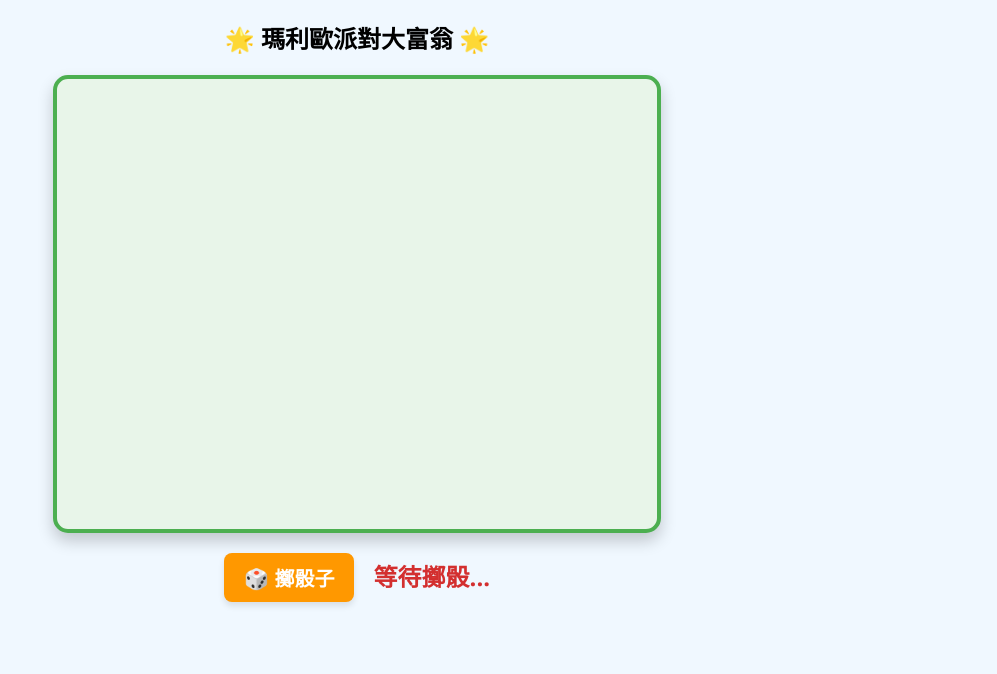
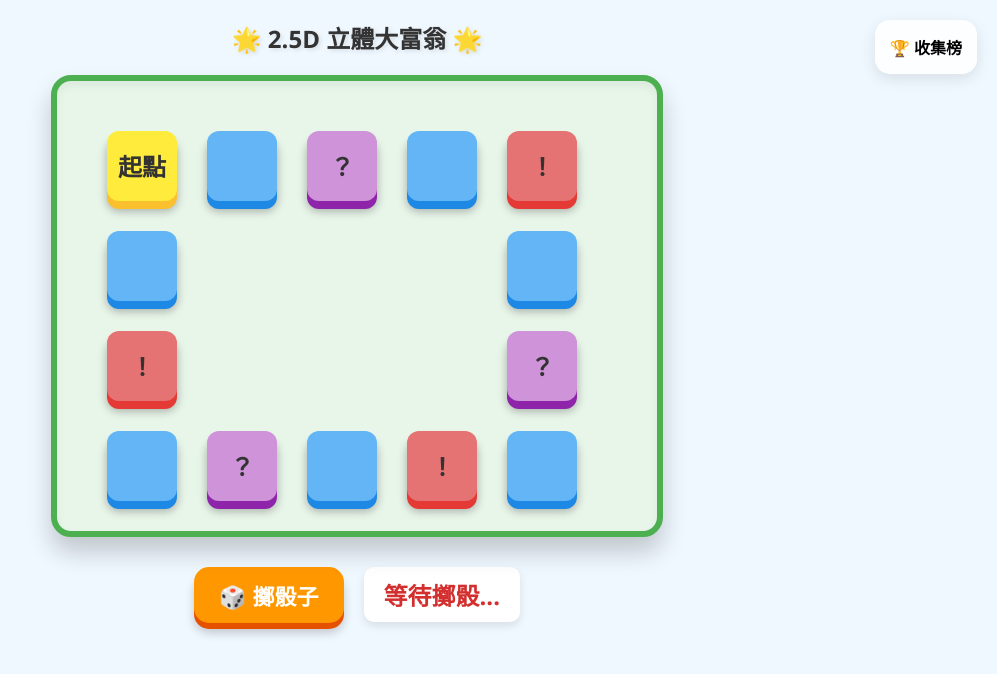
Before and after one commit to steve28818183232-glitch/hell-tractor-monopoly, a website: page index.html in a window 1280 px wide. Both pictures are taken after a click on the button "🎲 擲骰子". Shown: the whole page, without its empty margins (283-1280 px from the left). Drawn offline with nearby package versions, Linux system fonts and the light colour scheme; no server answers.

Commit message:
Update index.html

```diff
--- a/index.html
+++ b/index.html
@@ -3,20 +3,43 @@
 <head>
     <meta charset="UTF-8">
     <meta name="viewport" content="width=device-width, initial-scale=1.0">
-    <title>地獄拖拉機大富翁 - 瑪利歐派對版</title>
+    <title>地獄拖拉機大富翁 - 2.5D 立體版</title>
     <style>
-        body { text-align: center; font-family: 'Segoe UI', Tahoma, sans-serif; background: #f0f8ff; margin-top: 20px;}
-        canvas { background: #e8f5e9; border: 4px solid #4caf50; border-radius: 15px; box-shadow: 0 8px 16px rgba(0,0,0,0.2);}
-        .ui-container { margin-top: 15px; }
-        button { font-size: 20px; padding: 10px 20px; cursor: pointer; background: #ff9800; color: white; border: none; border-radius: 8px; font-weight: bold; box-shadow: 0 4px 6px rgba(0,0,0,0.1); transition: 0.2s;}
-        button:hover { background: #e68a00; transform: translateY(-2px); }
-        button:active { transform: translateY(0); }
-        #dice-display { font-size: 24px; font-weight: bold; color: #d32f2f; margin-left: 15px; }
+        body { text-align: center; font-family: 'Segoe UI', Tahoma, sans-serif; background: #f0f8ff; margin-top: 20px; overflow: hidden; }
+        h2 { color: #333; text-shadow: 2px 2px 4px rgba(0,0,0,0.1); }
+
+        /* 遊戲盤容器：變成有厚度的草地底座 */
+        #game-board { position: relative; width: 600px; height: 450px; margin: 0 auto; background: #e8f5e9; border: 6px solid #4caf50; border-radius: 20px; box-shadow: 0 15px 25px rgba(0,0,0,0.2), inset 0 5px 10px rgba(0,0,0,0.05); }
+
+        /* 立體格子魔法：加入深色底部陰影，創造厚度感 */
+        .space { position: absolute; width: 70px; height: 70px; border-radius: 12px; display: flex; align-items: center; justify-content: center; font-size: 24px; font-weight: bold; color: #333; box-sizing: border-box; box-shadow: 0 8px 0 #999, 0 10px 10px rgba(0,0,0,0.3); transition: transform 0.2s; }
+        .space.start { background: #ffeb3b; box-shadow: 0 8px 0 #fbc02d, 0 10px 10px rgba(0,0,0,0.3); }
+        .space.normal { background: #64b5f6; box-shadow: 0 8px 0 #1e88e5, 0 10px 10px rgba(0,0,0,0.3); }
+        .space.question { background: #ce93d8; box-shadow: 0 8px 0 #8e24aa, 0 10px 10px rgba(0,0,0,0.3); }
+        .space.danger { background: #e57373; box-shadow: 0 8px 0 #e53935, 0 10px 10px rgba(0,0,0,0.3); }
+
+        /* 玩家角色：加入平滑移動與呼吸彈跳動畫 */
+        .player { position: absolute; width: 40px; height: 40px; font-size: 35px; text-align: center; line-height: 40px; z-index: 10; transition: left 0.4s ease-in-out, top 0.4s ease-in-out; animation: bounce 0.6s infinite alternate; }
+        @keyframes bounce { from { transform: translateY(0) scale(1); } to { transform: translateY(-12px) scale(1.1); } }
+
+        /* 立體按鍵：按下去會有真實的下壓回饋 */
+        .ui-container { margin-top: 30px; display: flex; justify-content: center; align-items: center; gap: 20px; }
+        button { font-size: 22px; padding: 12px 25px; cursor: pointer; background: #ff9800; color: white; border: none; border-radius: 15px; font-weight: bold; box-shadow: 0 6px 0 #e65100, 0 10px 10px rgba(0,0,0,0.2); transition: 0.1s;}
+        button:active { transform: translateY(6px); box-shadow: 0 0 0 #e65100, 0 4px 4px rgba(0,0,0,0.2); }
+        #dice-display { font-size: 24px; font-weight: bold; color: #d32f2f; background: white; padding: 10px 20px; border-radius: 10px; box-shadow: 0 4px 8px rgba(0,0,0,0.1); }
+
+        /* 精緻排行榜 */
+        #scoreboard { position: absolute; top: 20px; right: 20px; text-align: left; background: rgba(255,255,255,0.9); padding: 15px; border-radius: 15px; box-shadow: 0 5px 15px rgba(0,0,0,0.1); font-weight: bold; }
+        .score-item { margin-bottom: 8px; font-size: 18px; }
     </style>
 </head>
 <body>
-    <h2>🌟 瑪利歐派對大富翁 🌟</h2>
-    <canvas id="gameCanvas" width="600" height="450"></canvas>
+    <h2>🌟 2.5D 立體大富翁 🌟</h2>
+    <div id="game-board">
+        <!-- JavaScript 會動態在這裡生成立體格子與玩家 -->
+    </div>
+
+    <div id="scoreboard">🏆 收集榜<div id="score-list"></div></div>
 
     <div class="ui-container">
         <button onclick="roll()">🎲 擲骰子</button>
@@ -26,34 +49,47 @@
     <script src="/socket.io/socket.io.js"></script>
     <script>
         const socket = io();
-        const canvas = document.getElementById('gameCanvas');
-        const ctx = canvas.getContext('2d');
+        const boardContainer = document.getElementById('game-board');
+        const scoreList = document.getElementById('score-list');
         const diceDisplay = document.getElementById('dice-display');
         let players = {};
 
-        // 繪製地圖：環狀長方形的 14 個格子座標
         const board = [
-            {x: 50, y: 50, color: '#ffeb3b', text: '起點'},
-            {x: 150, y: 50, color: '#64b5f6', text: ''},
-            {x: 250, y: 50, color: '#ce93d8', text: '？'},
-            {x: 350, y: 50, color: '#64b5f6', text: ''},
-            {x: 450, y: 50, color: '#e57373', text: '！'},
-            {x: 450, y: 150, color: '#64b5f6', text: ''},
-            {x: 450, y: 250, color: '#ce93d8', text: '？'},
-            {x: 450, y: 350, color: '#64b5f6', text: ''},
-            {x: 350, y: 350, color: '#e57373', text: '！'},
-            {x: 250, y: 350, color: '#64b5f6', text: ''},
-            {x: 150, y: 350, color: '#ce93d8', text: '？'},
-            {x: 50, y: 350, color: '#64b5f6', text: ''},
-            {x: 50, y: 250, color: '#e57373', text: '！'},
-            {x: 50, y: 150, color: '#64b5f6', text: ''}
+            {x: 50, y: 50, type: 'start', text: '起點'},
+            {x: 150, y: 50, type: 'normal', text: ''},
+            {x: 250, y: 50, type: 'question', text: '？'},
+            {x: 350, y: 50, type: 'normal', text: ''},
+            {x: 450, y: 50, type: 'danger', text: '！'},
+            {x: 450, y: 150, type: 'normal', text: ''},
+            {x: 450, y: 250, type: 'question', text: '？'},
+            {x: 450, y: 350, type: 'normal', text: ''},
+            {x: 350, y: 350, type: 'danger', text: '！'},
+            {x: 250, y: 350, type: 'normal', text: ''},
+            {x: 150, y: 350, type: 'question', text: '？'},
+            {x: 50, y: 350, type: 'normal', text: ''},
+            {x: 50, y: 250, type: 'danger', text: '！'},
+            {x: 50, y: 150, type: 'normal', text: ''}
         ];
 
-        socket.on('currentPlayers', (serverPlayers) => { players = serverPlayers; draw(); });
-        socket.on('newPlayer', (playerInfo) => { players[playerInfo.id] = playerInfo; draw(); });
-        socket.on('playerDisconnected', (playerId) => { delete players[playerId]; draw(); });
+        // 繪製立體格子
+        board.forEach((space) => {
+            const spaceEl = document.createElement('div');
+            spaceEl.className = `space ${space.type}`;
+            spaceEl.style.left = space.x + 'px';
+            spaceEl.style.top = space.y + 'px';
+            spaceEl.innerText = space.text;
+            boardContainer.appendChild(spaceEl);
+        });
 
-        // 接收有人擲骰子的結果
+        socket.on('currentPlayers', (serverPlayers) => { players = serverPlayers; updateBoard(); });
+        socket.on('newPlayer', (playerInfo) => { players[playerInfo.id] = playerInfo; updateBoard(); });
+        socket.on('playerDisconnected', (playerId) => {
+            delete players[playerId];
+            const el = document.getElementById(playerId);
+            if(el) el.remove();
+            updateBoard();
+        });
+
         socket.on('diceResult', (data) => {
             players[data.id] = data.player;
             if(data.id === socket.id) {
@@ -61,53 +97,31 @@
             } else {
                 diceDisplay.innerText = `${players[data.id].avatar} 擲出了 ${data.steps} 步！`;
             }
-            draw();
+            updateBoard();
         });
 
-        // 點擊按鈕觸發擲骰子
-        function roll() {
-            socket.emit('rollDice');
-        }
+        function roll() { socket.emit('rollDice'); }
 
-        // 重新繪製遊戲畫面
-        function draw() {
-            ctx.clearRect(0, 0, canvas.width, canvas.height);
-
-            // 1. 畫出地圖方塊
-            board.forEach((space) => {
-                ctx.fillStyle = space.color;
-                ctx.fillRect(space.x, space.y, 80, 80);
-                ctx.strokeStyle = '#333';
-                ctx.lineWidth = 2;
-                ctx.strokeRect(space.x, space.y, 80, 80);
-
-                ctx.fillStyle = '#333';
-                ctx.font = '24px Arial';
-                ctx.textAlign = 'center';
-                ctx.textBaseline = 'middle';
-                ctx.fillText(space.text, space.x + 40, space.y + 40);
-            });
-
-            // 2. 畫出排行榜與玩家
-            let scoreY = 30;
-            ctx.fillStyle = '#333';
-            ctx.font = 'bold 16px Arial';
-            ctx.textAlign = 'left';
-            ctx.fillText('🏆 收集榜', 500, scoreY);
-
+        function updateBoard() {
+            scoreList.innerHTML = '';
             for (let id in players) {
                 const p = players[id];
                 const space = board[p.position];
 
-                // 畫出玩家角色 (加入微小偏移，避免大家都疊在一起)
-                ctx.font = '30px Arial';
-                ctx.textAlign = 'center';
+                let playerEl = document.getElementById(id);
+                if (!playerEl) {
+                    playerEl = document.createElement('div');
+                    playerEl.id = id;
+                    playerEl.className = 'player';
+                    playerEl.innerText = p.avatar;
+                    boardContainer.appendChild(playerEl);
+                }
+
                 const offset = (id.charCodeAt(0) % 5) * 5;
-                ctx.fillText(p.avatar, space.x + 40 + offset, space.y + 40 + offset);
+                playerEl.style.left = (space.x + 15 + offset) + 'px';
+                playerEl.style.top = (space.y + 5 + offset) + 'px';
 
-                // 畫出排行榜上的分數
-                scoreY += 25;
-                ctx.fillText(`${p.avatar} : ${p.coins} 💰`, 500, scoreY);
+                scoreList.innerHTML += `<div class="score-item">${p.avatar} : ${p.coins} 💰</div>`;
             }
         }
     </script>
```
